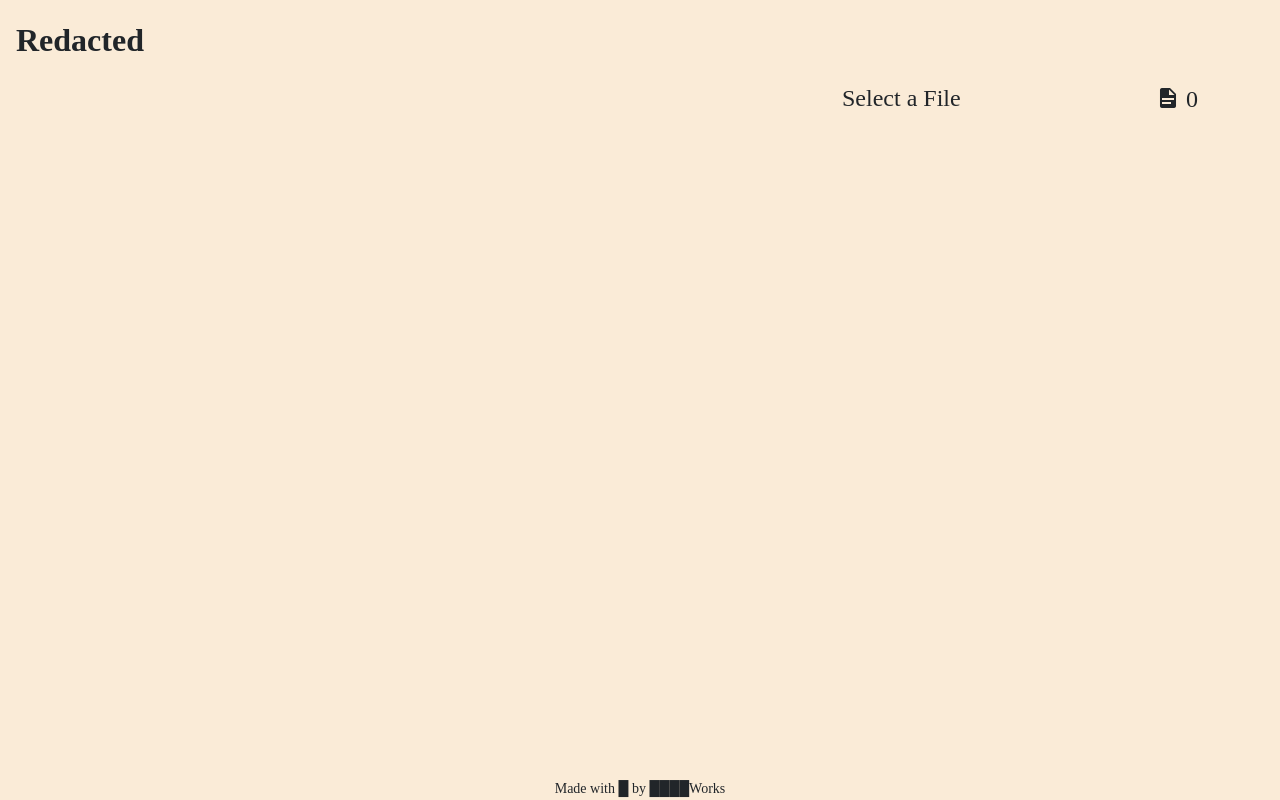
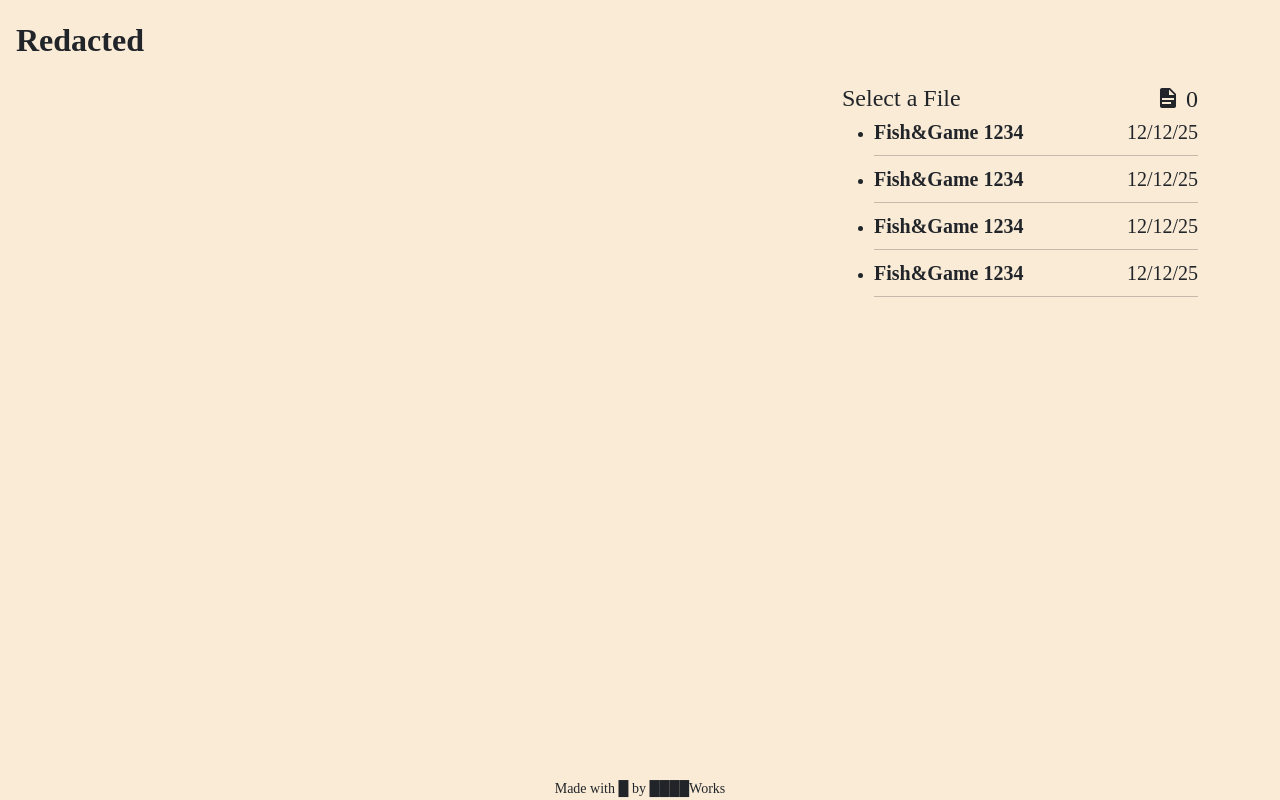
Before and after one commit to CodeWorks-FullStack/spring25_redacted, a plain HTML site: page index.html in a window 1280 px wide. Drawn offline with nearby package versions, Linux system fonts and the light colour scheme; a web font is replaced by a local one.

Commit message:
drawing case files

```diff
--- a/app/controllers/CaseFilesController.js
+++ b/app/controllers/CaseFilesController.js
@@ -1,5 +1,16 @@
+import { AppState } from "../AppState.js";
+
 export class CaseFilesController {
   constructor() {
     console.log('case files controller is loaded');
+    this.drawCaseFiles()
+  }
+
+  drawCaseFiles() {
+    const caseFiles = AppState.caseFiles
+    let caseFilesContent = ''
+    caseFiles.forEach(caseFile => caseFilesContent += caseFile.listHTMLTemplate)
+    const caseFilesListElem = document.getElementById('caseFilesList')
+    caseFilesListElem.innerHTML = caseFilesContent
   }
 }
--- a/index.html
+++ b/index.html
@@ -37,7 +37,7 @@
             <div>
               <!-- TODO FORM GOES HERE -->
             </div>
-            <ul>
+            <ul id="caseFilesList">
               <!-- STUB report list item -->
               <!-- <li role="button">
                 <div class="d-flex justify-content-between fs-5 mb-2">
```
